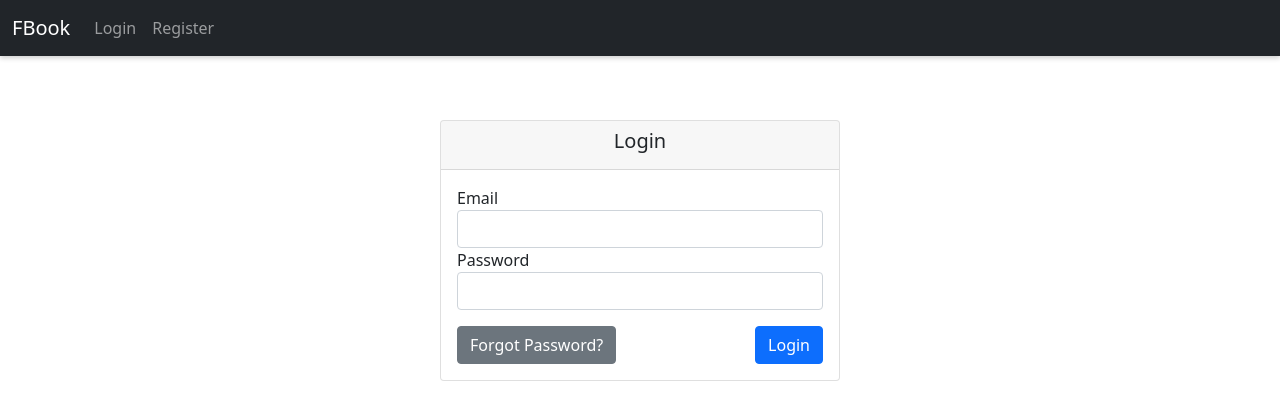
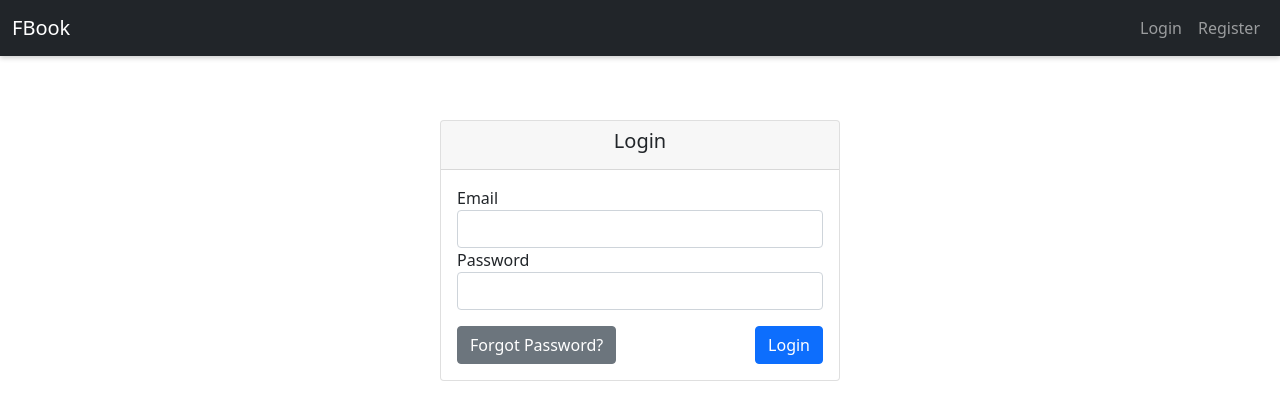
Before and after one commit to 0xdeee/edrk-ng-prj-fbook, an Angular app: page / in a window 1280 px wide. Shown: the top 420 px of the page. Built offline with nearby package versions, Linux system fonts and the light colour scheme.

Commit message:
fixed navbar alignment

```diff
--- a/src/app/components/main-nav-bar/main-nav-bar.component.html
+++ b/src/app/components/main-nav-bar/main-nav-bar.component.html
@@ -6,7 +6,8 @@
       aria-label="Toggle navigation">
       <span class="navbar-toggler-icon"></span>
     </button>
-    <div id="navbarNavAltMarkup" [ngClass]="{ collapse: collapse, 'navbar-collapse': true }">
+    <div id="navbarNavAltMarkup" class="d-sm-flex flex-row-reverse"
+      [ngClass]="{ collapse: collapse, 'navbar-collapse': true }">
       <ul class="navbar-nav ml-auto">
         <div class="navbar-nav" *ngIf="isLoggedIn">
           <li class="nav-item" routerLinkActive="active" [routerLinkActiveOptions]="{exact: true}">
```
